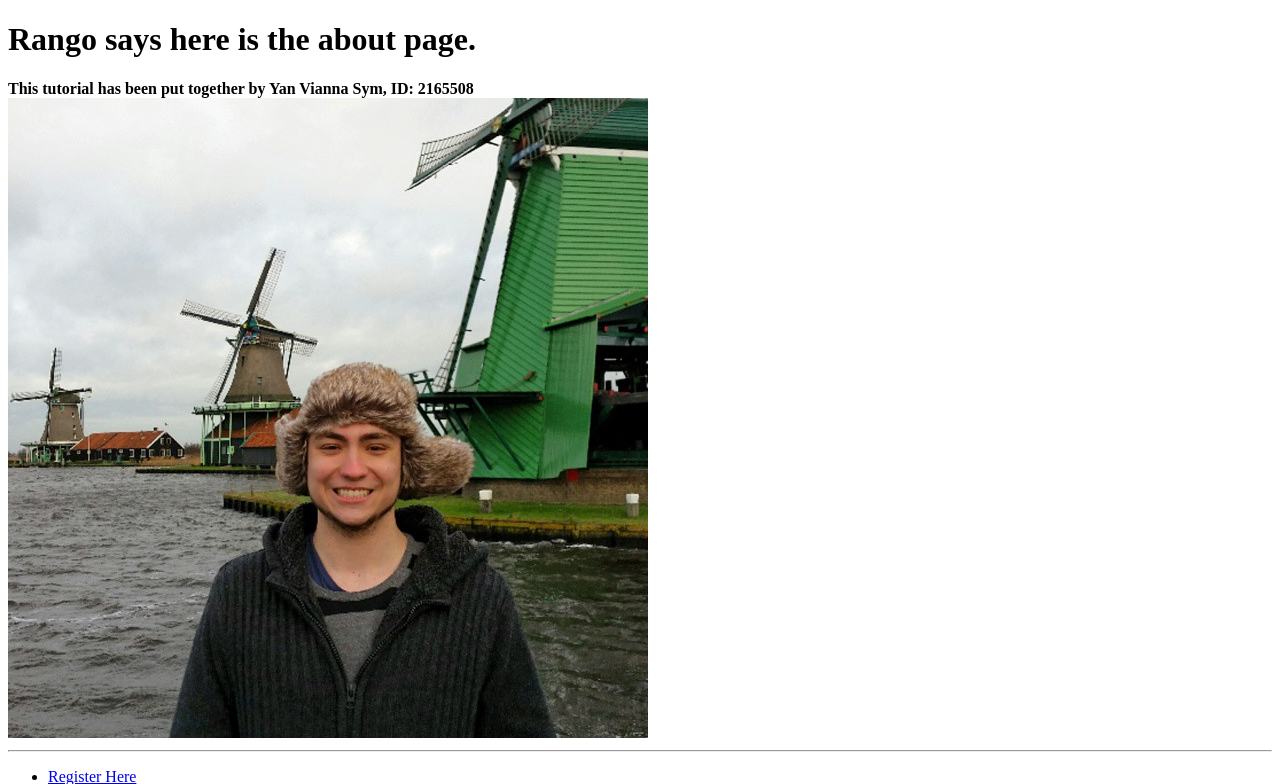
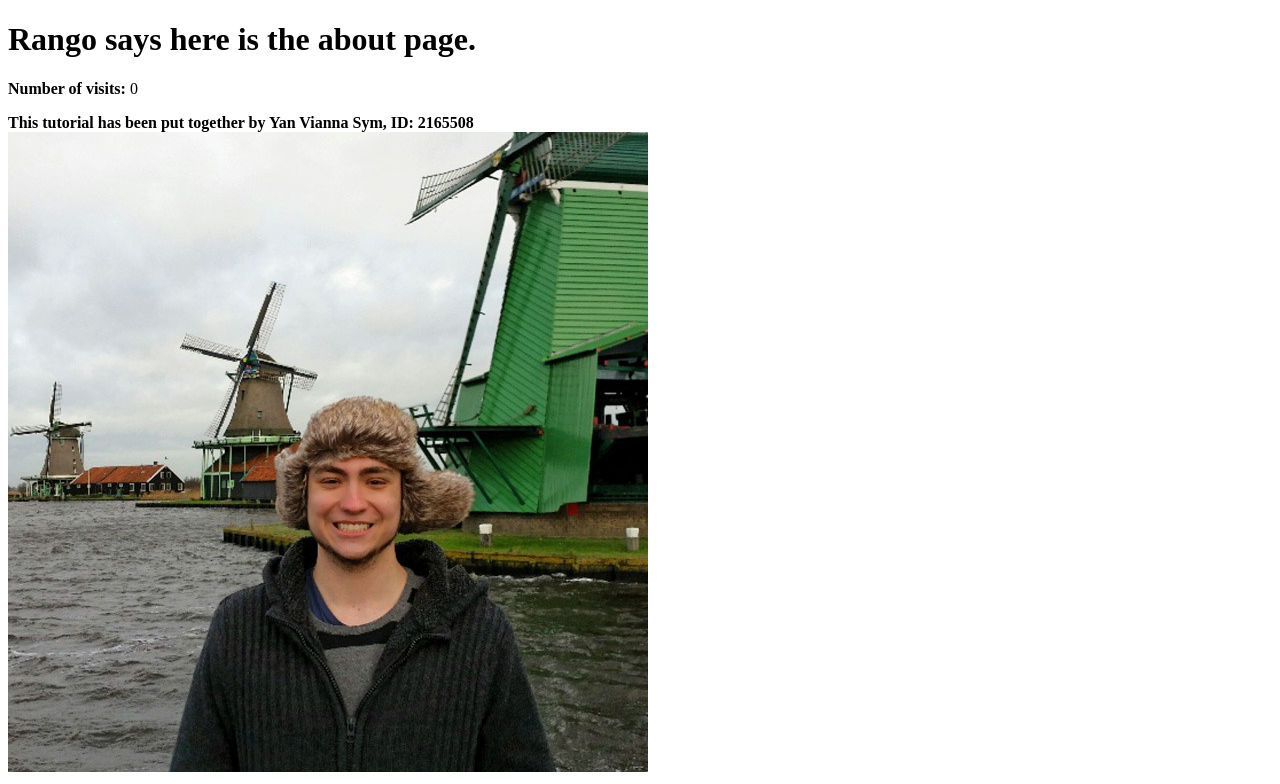
Before and after one commit to YanSym/tangowithdjango, a Django app: page /rango/about/ in a window 1280 px wide. Shown: the top 784 px of the page. Run offline with Django 3.2, Linux system fonts and the light colour scheme.

Commit message:
Chapter 11 - completed

```diff
--- a/project/settings.py
+++ b/project/settings.py
@@ -7,6 +7,8 @@ https://docs.djangoproject.com/en/1.7/topics/settings/
 For the full list of settings and their values, see
 https://docs.djangoproject.com/en/1.7/ref/settings/
 """
+
+SESSION_EXPIRE_AT_BROWSER_CLOSE = False
 
 # Build paths inside the project like this: os.path.join(BASE_DIR, ...)
 import os
--- a/rango/views.py
+++ b/rango/views.py
@@ -6,6 +6,7 @@ from django.contrib.auth import authenticate, login
 from django.http import HttpResponseRedirect, HttpResponse
 from django.contrib.auth.decorators import login_required
 from django.contrib.auth import logout
+from datetime import datetime
 
 # Import the Category model
 from rango.models import Category
@@ -16,33 +17,51 @@ from rango.forms import UserForm, UserProfileForm
 
 
 def index(request):
-	context_dict = {}
 
-	#def index(request):
-    # Query the database for a list of ALL categories currently stored.
-    # Order the categories by no. likes in descending order.
-    # Retrieve the top 5 only - or all if less than 5.
-    # Place the list in our context_dict dictionary which will be passed to the template engine.
-	category_list = Category.objects.order_by('-likes')[:5]
-	context_dict['categories'] = category_list
+    category_list = Category.objects.order_by('-likes')[:5]
+    page_list = Page.objects.order_by('-views')[:5]
 
-	# Query the database for a list of ALL pages currently stored.
-    # Order the pages by no. views in descending order.
-    # Retrieve the top 5 only - or all if less than 5.
-    # Place the list in our context_dict dictionary which will be passed to the template engine.
-	topviewdpages = Page.objects.order_by('-views')[:5]
-	context_dict['pages'] = topviewdpages
+    context_dict = {'categories': category_list, 'pages': page_list}
 
-	# Render the response and send it back!
-	#return render(request, 'rango/index.html', context_dict)
-	return render(request, 'rango/index.html', context_dict)
+    visits = request.session.get('visits')
+    if not visits:
+        visits = 1
+    reset_last_visit_time = False
+
+    last_visit = request.session.get('last_visit')
+    if last_visit:
+        last_visit_time = datetime.strptime(last_visit[:-7], "%Y-%m-%d %H:%M:%S")
+
+        if (datetime.now() - last_visit_time).seconds > 0:
+            # ...reassign the value of the cookie to +1 of what it was before...
+            visits = visits + 1
+            # ...and update the last visit cookie, too.
+            reset_last_visit_time = True
+    else:
+        # Cookie last_visit doesn't exist, so create it to the current date/time.
+        reset_last_visit_time = True
+
+    if reset_last_visit_time:
+        request.session['last_visit'] = str(datetime.now())
+        request.session['visits'] = visits
+    context_dict['visits'] = visits
+
+
+    response = render(request,'rango/index.html', context_dict)
+
+    return response
 
 
 
 def about(request):
+
+    if request.session.get('visits'):
+        count = request.session.get('visits')
+    else:
+        count = 0
     # Construct a dictionary to pass to the template engine as its context.
     # Note the key boldmessage is the same as {{ boldmessage }} in the template!
-    context_dict = {'aboutboldmessage': "This tutorial has been put together by Yan Vianna Sym, ID: 2165508"}
+    context_dict = {'aboutboldmessage': "This tutorial has been put together by Yan Vianna Sym, ID: 2165508", 'visits': count}
 
     # Return a rendered response to send to the client.
     # We make use of the shortcut function to make our lives easier.
@@ -110,6 +129,7 @@ def add_category(request):
 
 
 @login_required
+
 def add_page(request, category_name_slug):
 
     try:
@@ -139,7 +159,7 @@ def add_page(request, category_name_slug):
 
 def register(request):
 
-    # A boolean value for telling the template whether the registration was successful.
+	# A boolean value for telling the template whether the registration was successful.
     # Set to False initially. Code changes value to True when registration succeeds.
     registered = False
 
--- a/templates/rango/about.html
+++ b/templates/rango/about.html
@@ -8,6 +8,8 @@
 
 <h1>Rango says here is the about page.</h1>
 
+<p> <b>Number of visits:</b> {{ visits }}</p>
+
 <strong> {{ aboutboldmessage }} </strong><br />
 
 <img src="{% static "images/me.jpg" %}" alt="Picture of Me" /> <!-- New line -->
--- a/templates/rango/index.html
+++ b/templates/rango/index.html
@@ -40,6 +40,8 @@
        {% else %}
             <strong>No pages currently available.</strong>
        {% endif %}
+
+
     </body>
 </html>
 
```
Also changed, not shown: db.sqlite3, 2 other files.
